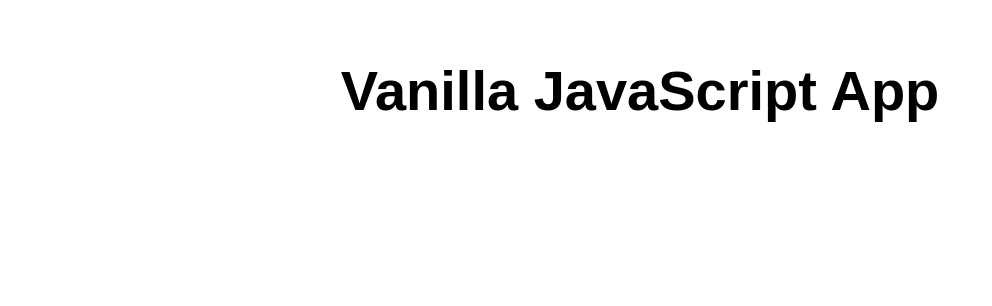
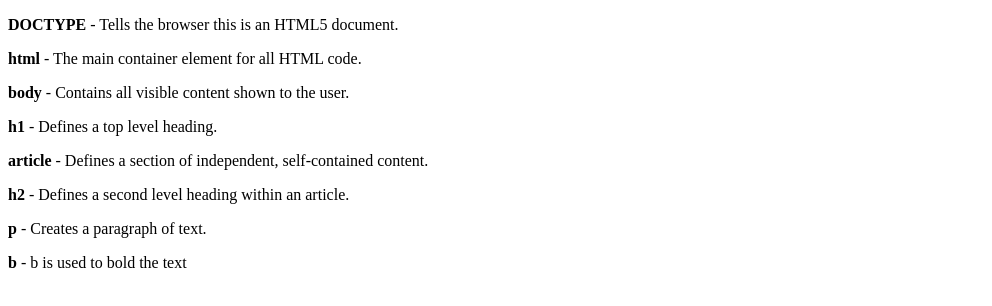
Before and after one commit to SINDHUJA66/Addendum, a website: page src/index.html in a window 1280 px wide. Shown: the whole page, without its empty margins (0-992 px from the left). Drawn offline with Linux system fonts and the light colour scheme.

Commit message:
Update index.html

```diff
--- a/src/index.html
+++ b/src/index.html
@@ -1,17 +1,16 @@
 <!DOCTYPE html>
 <html lang="en">
 
-<head>
-  <meta charset="UTF-8">
-  <meta name="viewport" content="width=device-width, initial-scale=1.0">
-  <link rel="stylesheet" href="styles.css">
-  <title>Vanilla JavaScript App</title>
-</head>
+<body>
+ <p><b>DOCTYPE</b> - Tells the browser this is an HTML5 document.</p>
+<p><b>html</b> - The main container element for all HTML code.</p>
+<p><b>body</b> - Contains all visible content shown to the user.</p>
+<p><b>h1</b> - Defines a top level heading.</p>
+<p><b>article</b> - Defines a section of independent, self-contained content.</p>
+<p><b>h2</b> - Defines a second level heading within an article.</p>
+<p><b>p</b> - Creates a paragraph of text.</p>
+<b>b</b> - b is used to bold the text
 
-<body>
-  <main>
-    <h1>Vanilla JavaScript App</h1>
-  </main>
 </body>
 
 </html>
```
